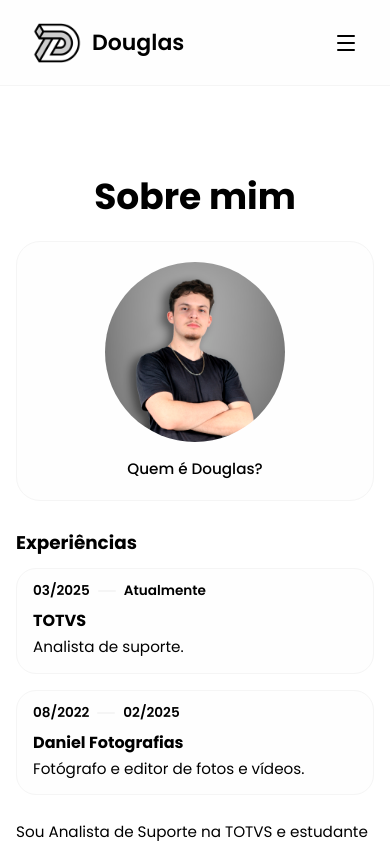
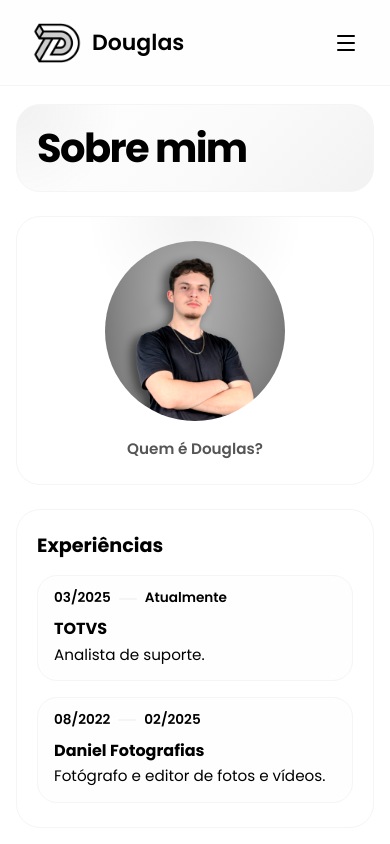
Before and after one commit to Douglastm/portifolio, a React (Vite) app: page /about in a window 390 px wide. Shown: the top 844 px of the page. Built offline with nearby package versions, Linux system fonts and the light colour scheme.

Commit message:
style: Refine About page styling

```diff
--- a/src/pages/About/About.module.css
+++ b/src/pages/About/About.module.css
@@ -1,50 +1,42 @@
 .content {
   width: 100%;
   min-height: 92vh;
-  padding-top: 85px;
-
   display: flex;
   justify-content: center;
-  align-items: stretch;
 }
 
 .section {
   max-width: 1000px;
   width: 100%;
-  min-height: 92vh;
-
-  margin: 0 auto;
-  padding: 48px 32px;
-
-  display: flex;
-  justify-content: center;
-  align-items: flex-start;
+  padding: 48px 32px 72px;
 }
 
 .container {
   width: 100%;
   display: grid;
   grid-template-columns: minmax(260px, 320px) minmax(0, 1fr);
-  gap: 32px 48px;
+  gap: 24px;
 }
 
 .title {
   grid-column: 2;
-
-  justify-self: flex-start;
-  align-self: end;
-
-  font-size: clamp(2.25rem, 3vw, 3rem);
-  line-height: 1.1;
+  padding: 36px;
+  border: 1px solid var(--surface);
+  border-radius: 32px;
+  background:
+    radial-gradient(circle at top left, rgb(17 17 17 / 6%), transparent 28%),
+    linear-gradient(135deg, #ffffff 0%, #fafafa 58%, #f2f2f2 100%);
+  font-size: clamp(2.5rem, 6vw, 4.2rem);
+  line-height: 0.96;
+  letter-spacing: -0.04em;
 }
 
 .container_who_is {
   grid-column: 1;
   grid-row: 1 / span 2;
-
   display: flex;
   flex-direction: column;
-  gap: 28px;
+  gap: 24px;
 }
 
 .conainer_photo {
@@ -52,10 +44,12 @@
   flex-direction: column;
   justify-content: center;
   align-items: center;
-  padding: 24px;
+  padding: 28px 24px;
   border: 1px solid var(--surface);
   border-radius: 28px;
-  background: var(--background);
+  background:
+    radial-gradient(circle at top, rgb(17 17 17 / 5%), transparent 34%),
+    #ffffff;
 }
 
 .photo {
@@ -66,19 +60,25 @@
 }
 
 .label {
-  margin-top: 15px;
+  margin-top: 16px;
   font-size: 0.95rem;
-  font-weight: 500;
+  font-weight: 600;
+  color: #555555;
 }
 
 .timeline_block {
   display: flex;
   flex-direction: column;
-  gap: 12px;
+  gap: 18px;
+  padding: 28px 24px;
+  border: 1px solid var(--surface);
+  border-radius: 28px;
+  background: #ffffff;
 }
 
 .subtitle {
-  font-size: 1.15rem;
+  font-size: 1.2rem;
+  line-height: 1.2;
 }
 
 .timeline_list {
@@ -89,17 +89,22 @@
 
 .presentation {
   grid-column: 2;
+  padding: 32px;
+  border: 1px solid var(--surface);
+  border-radius: 28px;
+  background: #ffffff;
 }
 
 .text_presentation {
   padding: 0;
   font-size: 1rem;
   line-height: 1.8;
+  color: #575757;
 }
 
 @media (max-width: 1000px) {
   .section {
-    padding: 40px 24px;
+    padding: 36px 24px 56px;
   }
 
   .container {
@@ -112,12 +117,6 @@
   .content,
   .section {
     min-height: auto;
-  }
-
-  .section {
-    padding: 32px 20px 40px;
-    border-left: none;
-    border-right: none;
   }
 
   .container {
@@ -133,29 +132,30 @@
   }
 
   .title {
-    justify-self: center;
-    text-align: center;
+    text-align: left;
   }
 
   .container_who_is {
-    max-width: 560px;
-    width: 100%;
-    justify-self: center;
+    max-width: none;
   }
 }
 
 @media (max-width: 560px) {
-  .content {
-    padding-top: 73px;
+  .section {
+    padding: 24px 16px 40px;
   }
 
-  .section {
-    padding: 24px 16px 32px;
+  .title,
+  .conainer_photo,
+  .timeline_block,
+  .presentation {
+    padding: 24px 20px;
+    border-radius: 24px;
   }
 
   .conainer_photo {
-    padding: 20px 16px;
-    border-radius: 24px;
+    padding-top: 24px;
+    padding-bottom: 24px;
   }
 
   .text_presentation {
```
